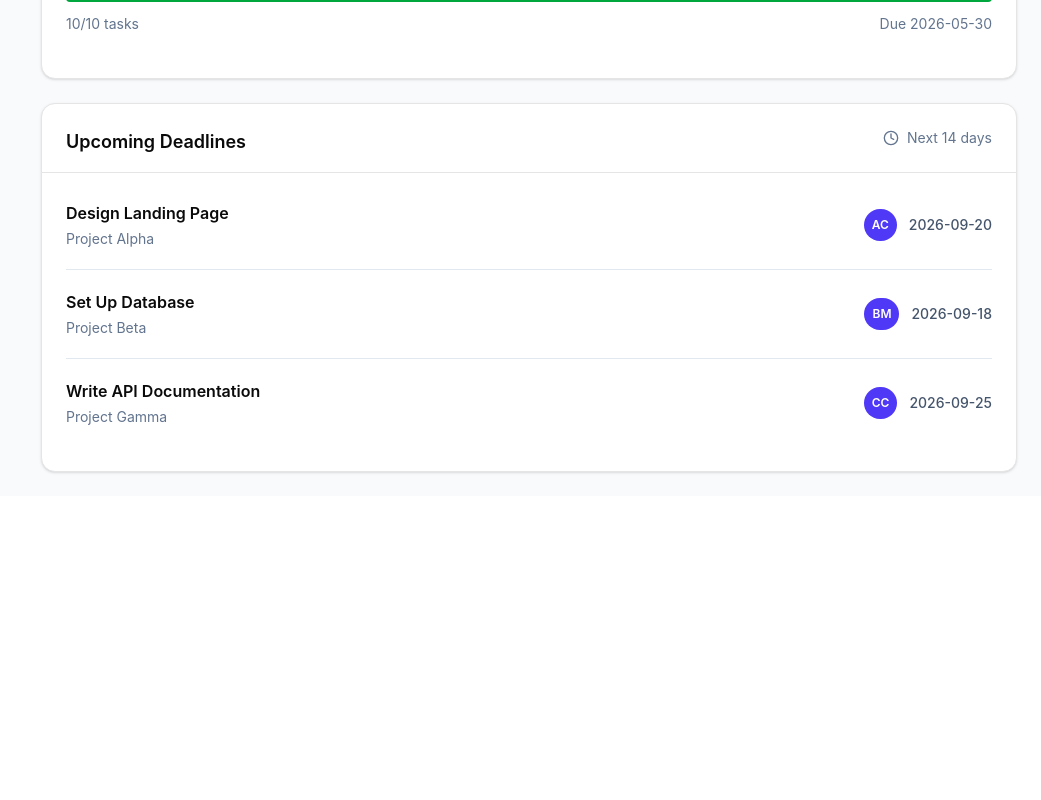
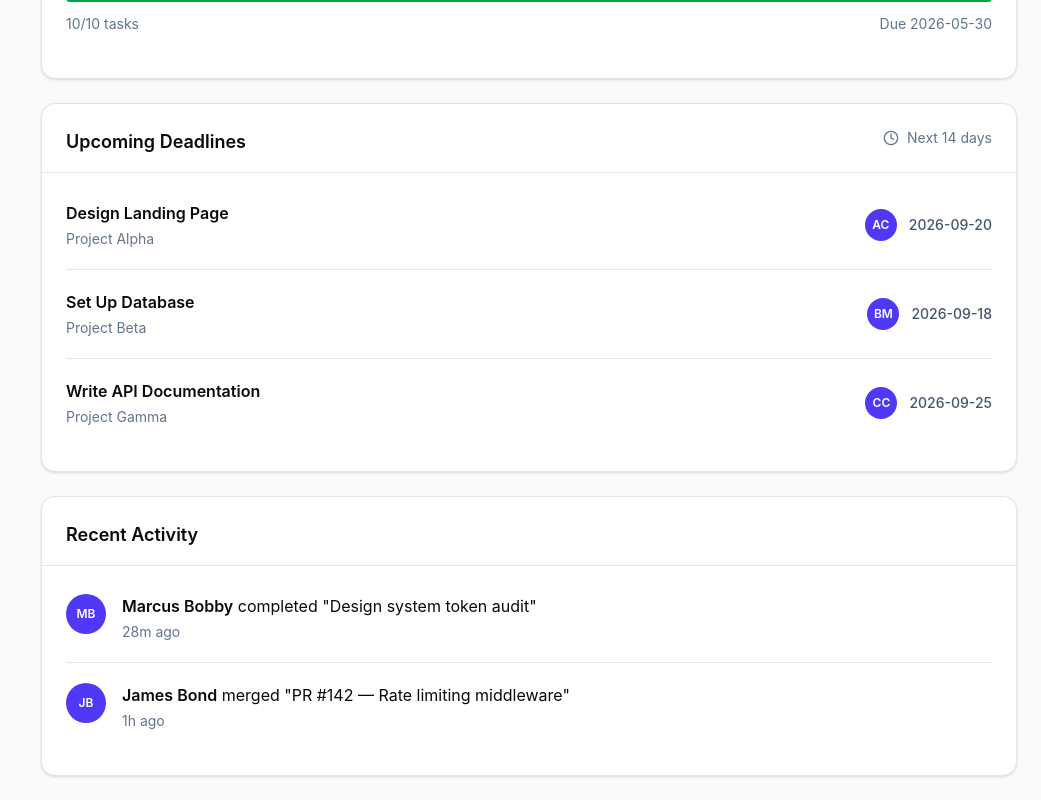
Before and after one commit to moaborg99/project-tracker, a Vue app: page / in a window 1280 px wide. Shown: the part 995-1795 px from the top of the page, without its empty margins (239-1280 px from the left). Before the commit the page ends 1491 px from the top, so only its background shows below. Built offline with nearby package versions, Linux system fonts and the light colour scheme; the HTML template or start-up script is replaced by a standard one.

Commit message:
feat: add recent activity section

```diff
--- a/src/views/DashboardView.vue
+++ b/src/views/DashboardView.vue
@@ -31,6 +31,14 @@ type Task = {
   project: string
   assignedTo: string
   dueDate: string
+}
+
+type Activity = {
+  user: string
+  action: string
+  target: string
+  createdAt: string
+  type: 'completed' | 'commented' | 'created' | 'updated' | 'joined'
 }
 
 const stats: Stat[] = [
@@ -153,6 +161,22 @@ const getInitials = (fullName: string) => {
     .join('')
     .toUpperCase()
 }
+const recentActivities: Activity[] = [
+  {
+    user: 'Marcus Bobby',
+    action: 'completed',
+    target: 'Design system token audit',
+    createdAt: '28m ago',
+    type: 'completed',
+  },
+  {
+    user: 'James Bond',
+    action: 'merged',
+    target: 'PR #142 — Rate limiting middleware',
+    createdAt: '1h ago',
+    type: 'updated',
+  },
+]
 </script>
 <template>
   <main>
@@ -266,7 +290,9 @@ const getInitials = (fullName: string) => {
               </div>
 
               <div class="flex shrink-0 items-center gap-3">
-                <span class="rounded-full bg-indigo-600 px-2 py-2 text-xs font-semibold text-white">
+                <span
+                  class="flex h-8 w-8 items-center justify-center rounded-full bg-indigo-600 text-xs font-semibold text-white"
+                >
                   {{ getInitials(task.assignedTo) }}
                 </span>
 
@@ -279,5 +305,44 @@ const getInitials = (fullName: string) => {
         </ul>
       </CardContent>
     </Card>
+
+    <Card class="mt-6">
+      <CardHeader class="flex justify-between border-b">
+        <CardTitle class="text-lg mb-2">Recent Activity</CardTitle>
+      </CardHeader>
+
+      <CardContent>
+        <ul>
+          <li
+            v-for="activity in recentActivities"
+            :key="`${activity.user}-${activity.target}`"
+            class="border-b border-slate-200 py-5 last:border-b-0"
+          >
+            <div class="flex gap-4">
+              <div>
+                <span
+                  class="flex h-10 w-10 items-center justify-center rounded-full bg-indigo-600 text-xs font-semibold text-white"
+                >
+                  {{ getInitials(activity.user) }}
+                </span>
+              </div>
+              <div>
+                <h3>
+                  <span class="font-semibold">
+                    {{ activity.user }}
+                  </span>
+
+                  {{ activity.action }} "{{ activity.target }}"
+                </h3>
+
+                <p class="mt-1 text-sm text-slate-500">
+                  {{ activity.createdAt }}
+                </p>
+              </div>
+            </div>
+          </li>
+        </ul>
+      </CardContent>
+    </Card>
   </main>
 </template>
```
